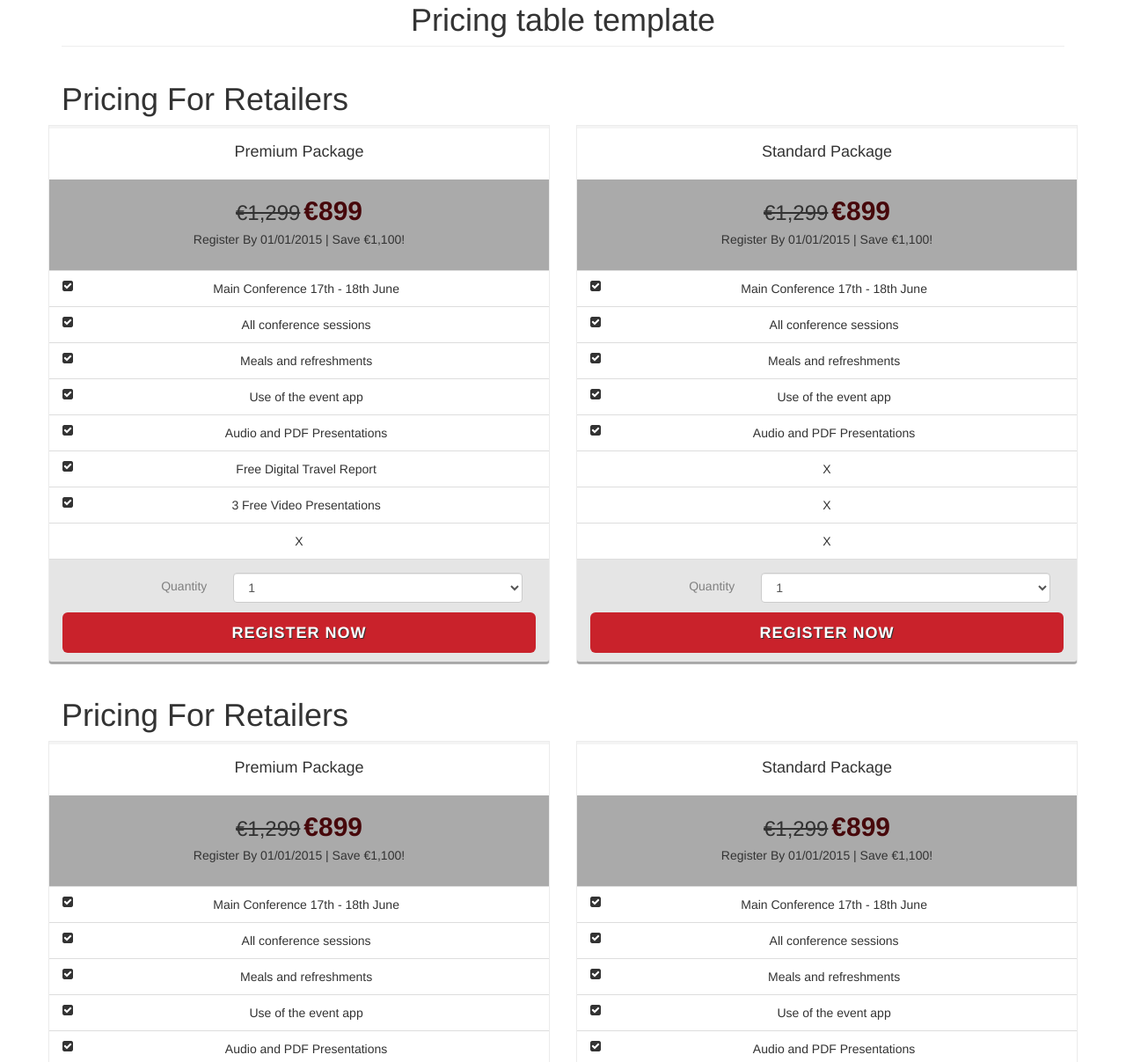
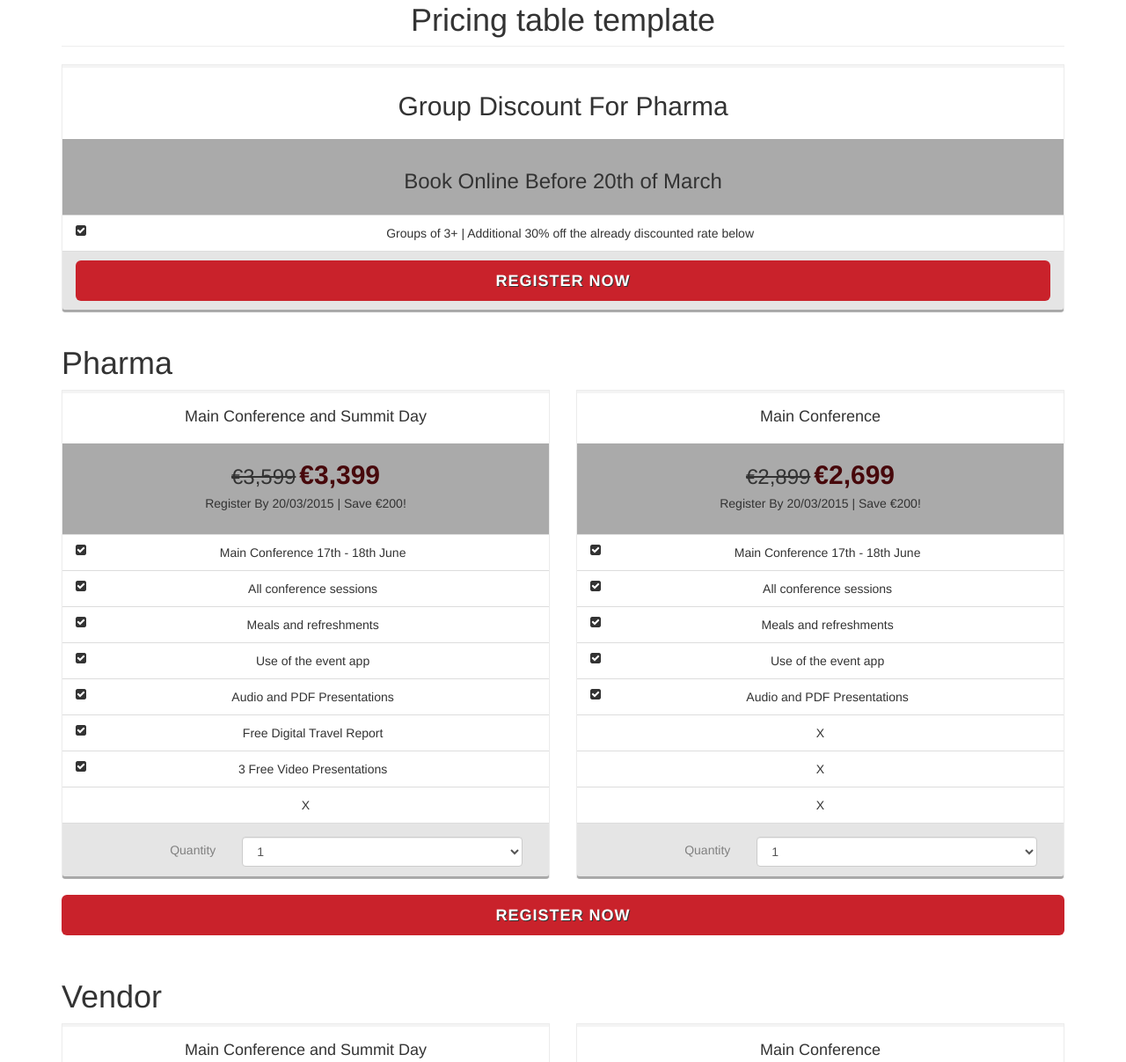
Before and after one commit to markthib/Pricing-Tables, a plain HTML site: page index.html in a window 1280 px wide. Shown: the part 37-1244 px from the top of the page at 88% size. Drawn offline with nearby package versions, Linux system fonts and the light colour scheme.

Commit message:
Added HTML Updates

```diff
--- a/index.html
+++ b/index.html
@@ -39,30 +39,57 @@
 
 
 
+        <div class="container">
+            <div class="row">
+
+                <div class="col-xs-12 col-sm-12 col-md-12 col-lg-12">
+
+                    <!-- PRICE ITEM -->
+                    <div class="panel price">
+                        <div class="panel-heading arrow_box text-center">
+                            <h2>Group Discount For Pharma</h2>
+                        </div>
+                        <div class="panel-body text-center">
+                            <h3 class="text-center">
+                                    Book Online Before 20th of March                    </h3>
+                        </div>
+                        <ul class="list-group list-group-flush text-center list-unstyled">
+                            <li class="list-group-item"><span class="fa fa-check-square pull-left"></span> Groups of 3+ | Additional 30% off the already discounted rate below
+                            </li>
+                        </ul>
+                        <div class="panel-footer"> <a class="btn btn-lg btn-block btn-register" href="#">Register Now</a> </div>
+
+                    </div>
+                    <!-- /PRICE ITEM -->
+
+                </div>
+            </div>
+        </div>
+
+
+
         <!--  Two Pricing Examples Tables Start -->
 
         <div class="container">
             <div class="row">
                 <div class="col-xs-12">
-                    <h1>Pricing For Retailers</h1>
+                    <h1>Pharma</h1>
                 </div>
 
-                <div class="row">
-
-                    <!-- col-sm-6 col-md-3 col-lg-3 -->
+                <div class="Tier1">
                     <!-- 1st Table Starts-->
                     <div class="col-xs-12 col-sm-12 col-md-6 col-lg-6">
 
                         <div class="panel price">
                             <div class="panel-heading text-center">
-                                <h4>Premium Package</h4>
+                                <h4>Main Conference and Summit Day</h4>
                             </div>
                             <div class="panel-body text-center">
-                                <p class="text-center"><strike>€1,299</strike> <strong> €899</strong>
-                                    <br> <span class="pricing-date"> Register By 01/01/2015</span> <span class="pricing-discount">| Save €1,100!</span>
+                                <p class="text-center"><strike>€3,599</strike> <strong> €3,399</strong>
+                                    <br> <span class="pricing-date"> Register By 20/03/2015</span> <span class="pricing-discount">| Save €200!</span>
                                 </p>
                             </div>
-                            <ul class="list-group list-group-flush text-center list-unstyled pricing-height">
+                            <ul class="list-group list-group-flush text-center list-unstyled">
                                 <li class="list-group-item"><span class="fa fa-check-square pull-left"></span> Main Conference 17th - 18th June
                                 </li>
                                 <li class="list-group-item"><span class="fa fa-check-square pull-left"></span> All conference sessions</li>
@@ -98,8 +125,6 @@
                                             </select>
                                         </div>
 
-                                    </div><div class="col-xs-12 col-sm-12 col-md-12 col-lg-12 voffset2">
-                                        <a class="btn btn-lg btn-block btn-register" href="#">Register now</a>
                                     </div>
 
                                 </div>
@@ -114,14 +139,14 @@
 
                         <div class="panel price">
                             <div class="panel-heading text-center">
-                                <h4>Standard Package</h4>
+                                <h4>Main Conference</h4>
                             </div>
                             <div class="panel-body text-center">
-                                <p class="text-center"><strike>€1,299</strike> <strong> €899</strong>
-                                    <br> <span class="pricing-date"> Register By 01/01/2015</span> <span class="pricing-discount">| Save €1,100!</span>
+                                <p class="text-center"><strike>€2,899</strike> <strong> €2,699</strong>
+                                    <br> <span class="pricing-date"> Register By 20/03/2015</span> <span class="pricing-discount">| Save €200!</span>
                                 </p>
                             </div>
-                            <ul class="list-group list-group-flush text-center list-unstyled pricing-height">
+                            <ul class="list-group list-group-flush text-center list-unstyled">
                                 <li class="list-group-item"><span class="fa fa-check-square pull-left"></span> Main Conference 17th - 18th June
                                 </li>
                                 <li class="list-group-item"><span class="fa fa-check-square pull-left"></span> All conference sessions</li>
@@ -156,8 +181,6 @@
                                             </select>
                                         </div>
 
-                                    </div><div class="col-xs-12 col-sm-12 col-md-12 col-lg-12 voffset2">
-                                        <a class="btn btn-lg btn-block btn-register" href="#">Register now</a>
                                     </div>
 
                                 </div>
@@ -169,19 +192,25 @@
                 </div>
 
             </div>
+
+            <div class="row">
+                <div class="col-xs-12 col-sm-12 col-md-12 col-lg-12">
+                    <a class="btn btn-lg btn-block btn-register" href="#">Register now</a>
+                </div>
+            </div>
         </div>
         <!--  Two Pricing Tables Examples End -->
 
 
         <!--  Two Pricing Examples Tables Start -->
 
-        <div class="container">
+        <div class="container voffset4">
             <div class="row">
                 <div class="col-xs-12">
-                    <h1>Pricing For Retailers</h1>
+                    <h1>Vendor</h1>
                 </div>
 
-                <div class="row">
+                <div class="Tier2">
 
                     <!-- col-sm-6 col-md-3 col-lg-3 -->
                     <!-- 1st Table Starts-->
@@ -189,14 +218,14 @@
 
                         <div class="panel price">
                             <div class="panel-heading text-center">
-                                <h4>Premium Package</h4>
+                                <h4>Main Conference and Summit Day</h4>
                             </div>
                             <div class="panel-body text-center">
-                                <p class="text-center"><strike>€1,299</strike> <strong> €899</strong>
-                                    <br> <span class="pricing-date"> Register By 01/01/2015</span> <span class="pricing-discount">| Save €1,100!</span>
+                                <p class="text-center"><strike>€4,199</strike> <strong> €4,099</strong>
+                                    <br> <span class="pricing-date"> Register By 20/03/2015</span> <span class="pricing-discount">| Save €100!</span>
                                 </p>
                             </div>
-                            <ul class="list-group list-group-flush text-center list-unstyled pricing-height">
+                            <ul class="list-group list-group-flush text-center list-unstyled">
                                 <li class="list-group-item"><span class="fa fa-check-square pull-left"></span> Main Conference 17th - 18th June
                                 </li>
                                 <li class="list-group-item"><span class="fa fa-check-square pull-left"></span> All conference sessions</li>
@@ -232,8 +261,6 @@
                                             </select>
                                         </div>
 
-                                    </div><div class="col-xs-12 col-sm-12 col-md-12 col-lg-12 voffset2">
-                                        <a class="btn btn-lg btn-block btn-register" href="#">Register now</a>
                                     </div>
 
                                 </div>
@@ -248,14 +275,14 @@
 
                         <div class="panel price">
                             <div class="panel-heading text-center">
-                                <h4>Standard Package</h4>
+                                <h4>Main Conference </h4>
                             </div>
                             <div class="panel-body text-center">
-                                <p class="text-center"><strike>€1,299</strike> <strong> €899</strong>
-                                    <br> <span class="pricing-date"> Register By 01/01/2015</span> <span class="pricing-discount">| Save €1,100!</span>
+                                <p class="text-center"><strike>€3,699</strike> <strong> €3,599</strong>
+                                    <br> <span class="pricing-date"> Register By 20/03/2015</span> <span class="pricing-discount">| Save €100!</span>
                                 </p>
                             </div>
-                            <ul class="list-group list-group-flush text-center list-unstyled pricing-height">
+                            <ul class="list-group list-group-flush text-center list-unstyled">
                                 <li class="list-group-item"><span class="fa fa-check-square pull-left"></span> Main Conference 17th - 18th June
                                 </li>
                                 <li class="list-group-item"><span class="fa fa-check-square pull-left"></span> All conference sessions</li>
@@ -290,8 +317,6 @@
                                             </select>
                                         </div>
 
-                                    </div><div class="col-xs-12 col-sm-12 col-md-12 col-lg-12 voffset2">
-                                        <a class="btn btn-lg btn-block btn-register" href="#">Register now</a>
                                     </div>
 
                                 </div>
@@ -303,17 +328,18 @@
                 </div>
 
             </div>
+
+            <div class="row">
+                <div class="col-xs-12 col-sm-12 col-md-12 col-lg-12">
+                    <a class="btn btn-lg btn-block btn-register" href="#">Register now</a>
+                </div>
+            </div>
         </div>
         <!--  Two Pricing Tables Examples End -->
-
-
-
-
 
     </div>
     <!-- wrapper -->
 
-
 </body>
 
 </html>
--- a/style.css
+++ b/style.css
@@ -10,10 +10,18 @@
 .voffset8 {margin-top:100px;}
 .voffset9 {margin-top:150px;}
 
+/* Bootstrap Overrides*/
+.list-unstyled li{list-style:none!important;}
+.list-inline li{display:inline!important;}small, .small{font-size:85%!important;}
+.text-lowercase{text-trasnform:lowercase!important;}
+.text-uppercase{text-transform:uppercase!important;}
+.text-capitalize{text-trasnform:capitalize!important;}
+
 /*-----------------------------------------------------------------
 // Pricing Table base Styling
 -----------------------------------------------------------------*/
 .panel-body {background-color:#aaa;}
+.panel.price ul {padding-left: 0 !important;}
 
 /*  Pricing Table Hover Effects */
 .panel.price {border: 1px solid rgb(236, 236, 236); }
@@ -24,14 +32,14 @@
 /* Pricing Table Subtle Border Styling */
 .panel.price>.panel-heading{ box-shadow: 0px 3px 0px rgba(200,200,200, .2) inset; }
 
+/* Pricing Table Pricing Header Typography */
+.panel .panel-body p strong {color: #47080B; font-weight:900; font-size:30px;}
+.panel-body p strike {font-size:24px; }
+
 /*  Pricing Table Footer */
 .price .panel-footer { color: #fff; border-bottom:0px; background-color:  rgba(0,0,0, .1); box-shadow: 0px 3px 0px rgba(0,0,0, .3);} /* Footer Box styling */
 .price .pricing-qty {color:gray;}
 
-/* Pricing Table Pricing Header Typography */
-.panel .panel-body p strong {color: #47080B; font-weight:900; font-size:30px;}
-.panel-body p strike {font-size:24px; }
-
-/* Pricing Table Red Button */
+/* Pricing Table Register Button */
 .btn-register{text-shadow:1px 1px #333; color:#fff; background:#c9222b;  font-size:18px ; font-weight:900 ; text-transform:uppercase; letter-spacing:1px ;}
 .btn-register:hover{background:#a7060f ;}
```
